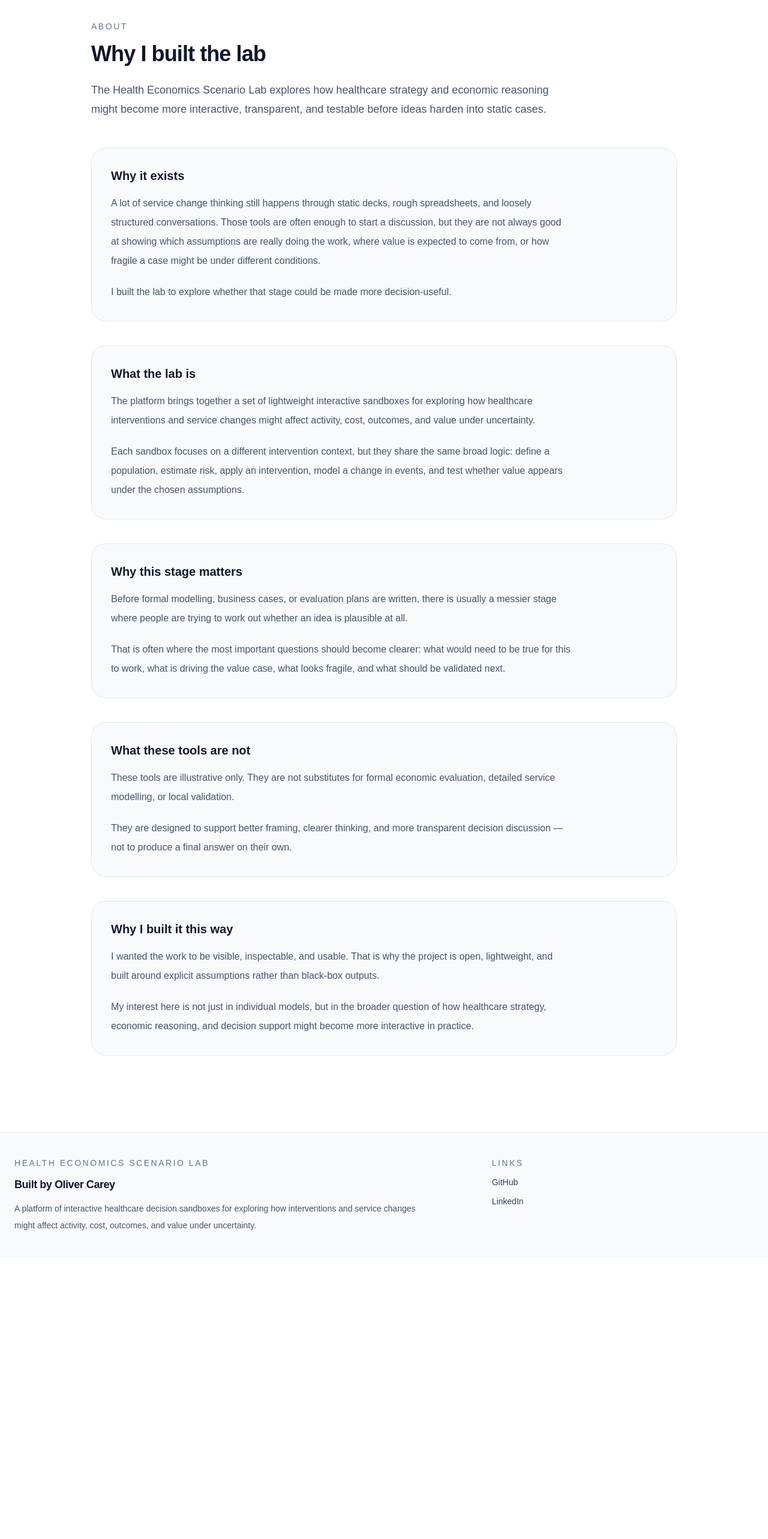
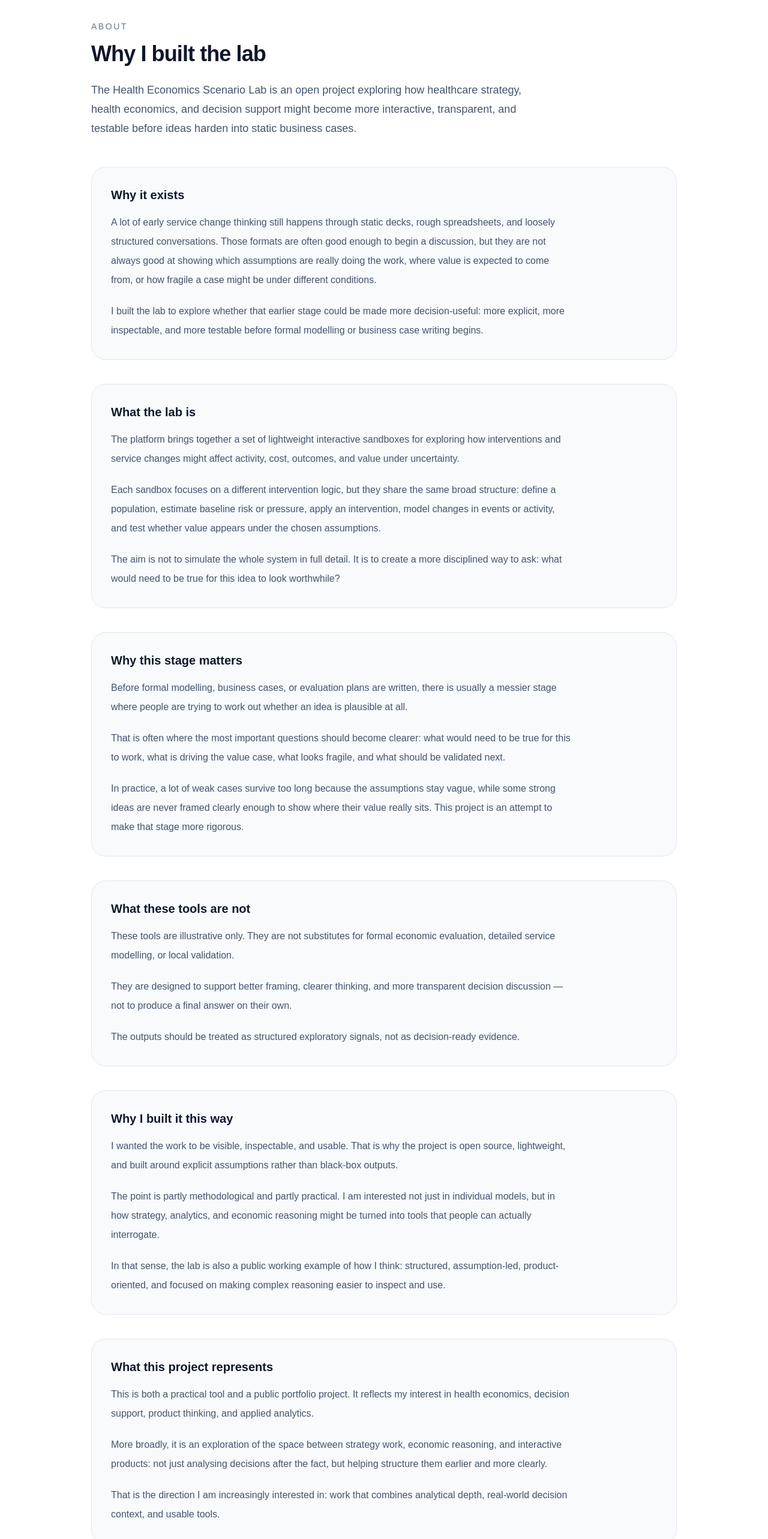
Before and after one commit to olivercareyncl/health-economics-scenario-lab, a Next.js app in the folder site/: page /about in a window 1280 px wide. Shown: the part 100-2666 px from the top of the page at 60% size. Before the commit the page ends 2197 px from the top, so only its background shows below. Built offline with nearby package versions, Linux system fonts and the light colour scheme.

Commit message:
Update page.tsx

```diff
--- a/site/src/app/about/page.tsx
+++ b/site/src/app/about/page.tsx
@@ -10,14 +10,15 @@ export default function AboutPage() {
         </h1>
 
         <p className="mt-6 max-w-3xl text-base leading-8 text-slate-600 md:hidden">
-          An exploration of how healthcare strategy and economic reasoning might
-          become more interactive, transparent, and testable.
+          An open exploration of how healthcare strategy, health economics, and
+          decision support might become more interactive, transparent, and testable.
         </p>
 
         <p className="mt-6 hidden max-w-3xl text-base leading-8 text-slate-600 md:block md:text-lg">
-          The Health Economics Scenario Lab explores how healthcare strategy and
-          economic reasoning might become more interactive, transparent, and
-          testable before ideas harden into static cases.
+          The Health Economics Scenario Lab is an open project exploring how
+          healthcare strategy, health economics, and decision support might become
+          more interactive, transparent, and testable before ideas harden into
+          static business cases.
         </p>
 
         <div className="mt-12 space-y-8 md:space-y-10">
@@ -26,25 +27,27 @@ export default function AboutPage() {
 
             <div className="mt-4 max-w-3xl leading-8 text-slate-600 md:hidden">
               <p>
-                A lot of service change thinking still happens through static
-                decks, rough spreadsheets, and loosely structured conversations.
-                I built the lab to explore whether that stage could be made more
-                decision-useful.
+                A lot of early service change thinking still happens through
+                static decks, rough spreadsheets, and loosely structured
+                conversations. I built the lab to explore whether that stage
+                could be made more decision-useful.
               </p>
             </div>
 
             <div className="mt-4 hidden max-w-3xl space-y-5 leading-8 text-slate-600 md:block">
               <p>
-                A lot of service change thinking still happens through static
-                decks, rough spreadsheets, and loosely structured conversations.
-                Those tools are often enough to start a discussion, but they are
-                not always good at showing which assumptions are really doing
-                the work, where value is expected to come from, or how fragile a
-                case might be under different conditions.
+                A lot of early service change thinking still happens through
+                static decks, rough spreadsheets, and loosely structured
+                conversations. Those formats are often good enough to begin a
+                discussion, but they are not always good at showing which
+                assumptions are really doing the work, where value is expected
+                to come from, or how fragile a case might be under different
+                conditions.
               </p>
               <p>
-                I built the lab to explore whether that stage could be made more
-                decision-useful.
+                I built the lab to explore whether that earlier stage could be
+                made more decision-useful: more explicit, more inspectable, and
+                more testable before formal modelling or business case writing begins.
               </p>
             </div>
           </section>
@@ -55,23 +58,29 @@ export default function AboutPage() {
             <div className="mt-4 max-w-3xl leading-8 text-slate-600 md:hidden">
               <p>
                 A set of lightweight interactive sandboxes for exploring how
-                healthcare interventions and service changes might affect
-                activity, cost, outcomes, and value under uncertainty.
+                interventions and service changes might affect activity, cost,
+                outcomes, and value under uncertainty.
               </p>
             </div>
 
             <div className="mt-4 hidden max-w-3xl space-y-5 leading-8 text-slate-600 md:block">
               <p>
                 The platform brings together a set of lightweight interactive
-                sandboxes for exploring how healthcare interventions and service
-                changes might affect activity, cost, outcomes, and value under
+                sandboxes for exploring how interventions and service changes
+                might affect activity, cost, outcomes, and value under
                 uncertainty.
               </p>
               <p>
-                Each sandbox focuses on a different intervention context, but
-                they share the same broad logic: define a population, estimate
-                risk, apply an intervention, model a change in events, and test
-                whether value appears under the chosen assumptions.
+                Each sandbox focuses on a different intervention logic, but they
+                share the same broad structure: define a population, estimate
+                baseline risk or pressure, apply an intervention, model changes
+                in events or activity, and test whether value appears under the
+                chosen assumptions.
+              </p>
+              <p>
+                The aim is not to simulate the whole system in full detail. It is
+                to create a more disciplined way to ask: what would need to be true
+                for this idea to look worthwhile?
               </p>
             </div>
           </section>
@@ -99,6 +108,12 @@ export default function AboutPage() {
                 driving the value case, what looks fragile, and what should be
                 validated next.
               </p>
+              <p>
+                In practice, a lot of weak cases survive too long because the
+                assumptions stay vague, while some strong ideas are never framed
+                clearly enough to show where their value really sits. This project
+                is an attempt to make that stage more rigorous.
+              </p>
             </div>
           </section>
 
@@ -121,8 +136,12 @@ export default function AboutPage() {
               </p>
               <p>
                 They are designed to support better framing, clearer thinking,
-                and more transparent decision discussion — not to produce a
-                final answer on their own.
+                and more transparent decision discussion — not to produce a final
+                answer on their own.
+              </p>
+              <p>
+                The outputs should be treated as structured exploratory signals,
+                not as decision-ready evidence.
               </p>
             </div>
           </section>
@@ -141,13 +160,50 @@ export default function AboutPage() {
             <div className="mt-4 hidden max-w-3xl space-y-5 leading-8 text-slate-600 md:block">
               <p>
                 I wanted the work to be visible, inspectable, and usable. That
-                is why the project is open, lightweight, and built around
+                is why the project is open source, lightweight, and built around
                 explicit assumptions rather than black-box outputs.
               </p>
               <p>
-                My interest here is not just in individual models, but in the
-                broader question of how healthcare strategy, economic reasoning,
-                and decision support might become more interactive in practice.
+                The point is partly methodological and partly practical. I am
+                interested not just in individual models, but in how strategy,
+                analytics, and economic reasoning might be turned into tools that
+                people can actually interrogate.
+              </p>
+              <p>
+                In that sense, the lab is also a public working example of how I
+                think: structured, assumption-led, product-oriented, and focused
+                on making complex reasoning easier to inspect and use.
+              </p>
+            </div>
+          </section>
+
+          <section className="rounded-3xl border border-slate-200 bg-slate-50 p-6 md:p-8">
+            <h2 className="text-xl font-semibold">What this project represents</h2>
+
+            <div className="mt-4 max-w-3xl leading-8 text-slate-600 md:hidden">
+              <p>
+                This is both a practical tool and a public portfolio project. It
+                reflects my interest in health economics, decision support,
+                product thinking, and applied analytics.
+              </p>
+            </div>
+
+            <div className="mt-4 hidden max-w-3xl space-y-5 leading-8 text-slate-600 md:block">
+              <p>
+                This is both a practical tool and a public portfolio project. It
+                reflects my interest in health economics, decision support,
+                product thinking, and applied analytics.
+              </p>
+              <p>
+                More broadly, it is an exploration of the space between strategy
+                work, economic reasoning, and interactive products: not just
+                analysing decisions after the fact, but helping structure them
+                earlier and more clearly.
+              </p>
+              <p>
+                That is the direction I am increasingly interested in: work that
+                combines analytical depth, real-world decision context, and
+                usable tools.
               </p>
             </div>
           </section>
```
